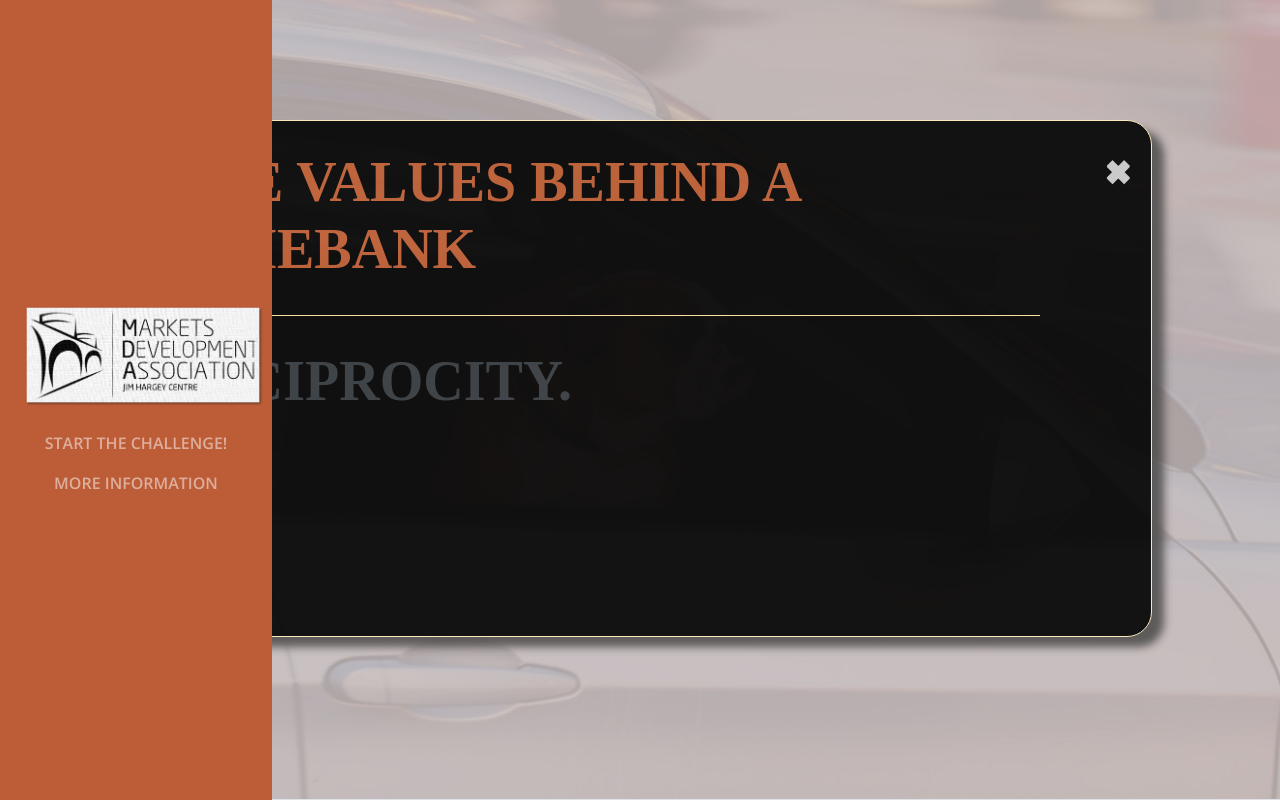
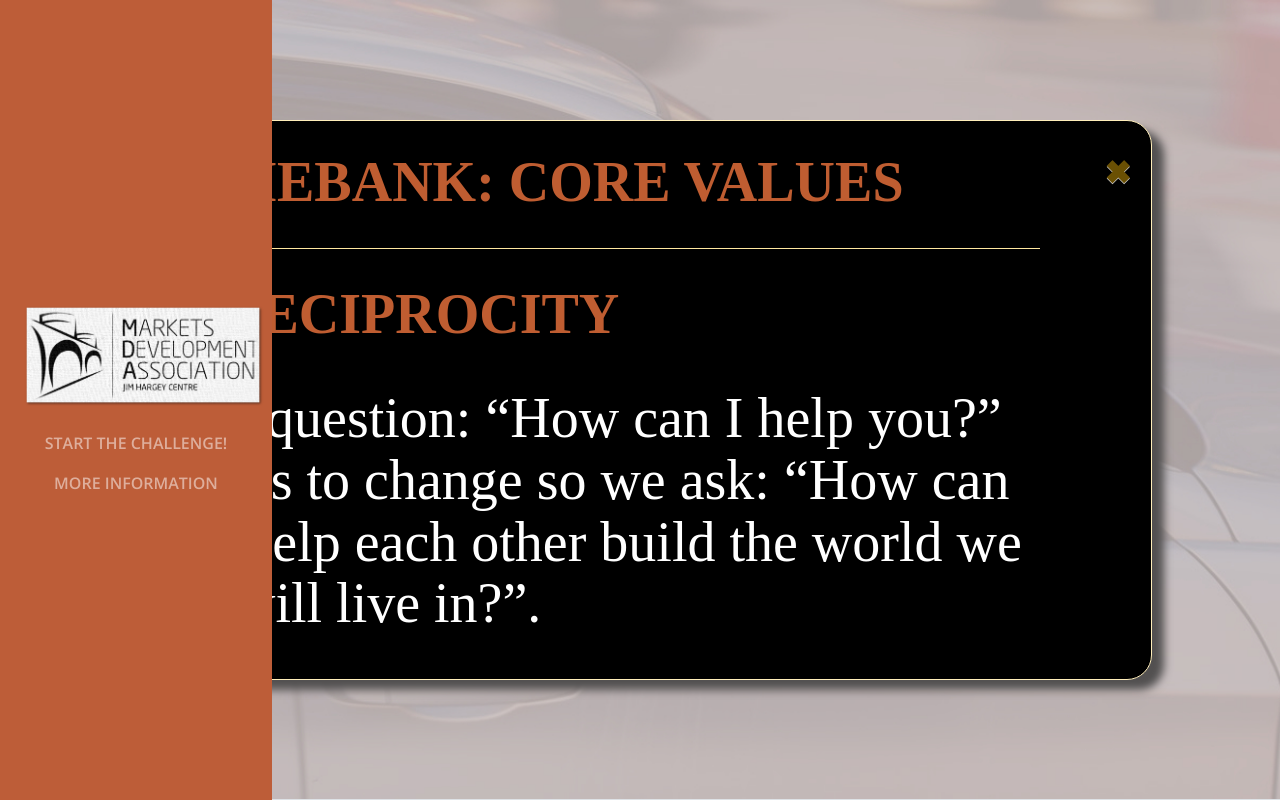
Before and after one commit to Code-Institute-Submissions/MDA-TimeBank-App, a Flask app: page /challenge_5 in a window 1280 px wide. Run offline with Flask 2, Linux system fonts and the light colour scheme; some libraries are stand-ins or nearby versions; some web fonts are replaced.

Commit message:
Page Alerts styled and content finalised

```diff
--- a/static/css/styles.css
+++ b/static/css/styles.css
@@ -97,18 +97,29 @@
 
 /*}*/
 
-.heading {
-    color: #fafafa;
-    position: fixed;
-    font-size: 5rem;
-    z-index: 1;
-    top: 12%;
-    left: 30%;
-    text-align: right;
-    background-color: #492c2c80;
-    padding-right: 1rem;
-    text-shadow: 5px -2px black;
-}
+/*.heading {*/
+
+/*    color: #fafafa;*/
+
+/*    position: fixed;*/
+
+/*    font-size: 5rem;*/
+
+/*    z-index: 1;*/
+
+/*    top: 12%;*/
+
+/*    left: 30%;*/
+
+/*    text-align: right;*/
+
+/*    background-color: #492c2c80;*/
+
+/*    padding-right: 1rem;*/
+
+/*    text-shadow: 5px -2px black;*/
+
+/*}*/
 
 .landing-page {
     font-size: 13rem !important;
@@ -183,10 +194,6 @@
 
 /*Paragraphs*/
 
-p {
-    color: black !important;
-}
-
 /*Navigation Bar*/
 
 .fixed-top {
@@ -211,7 +218,8 @@ p {
 }
 
 h1,
-h2 {
+h2,
+p {
     padding: 1rem !important;
 
 }
@@ -300,23 +308,30 @@ h2 {
 .alert {
     font-size: 4rem;
     font-family: 'Saira Extra Condensed', serif;
-    font-weight: 200;
-    color: #fff;
     background-color: #000;
     box-shadow: 12px 10px 9px #525050;
     width: 80%;
     position: fixed;
     top: 15%;
     left: 10%;
-    opacity: .9;
     z-index: 10;
     border-radius: 25px;
 }
 
-.alert p {
+.alert>p {
     font-size: 3.5rem;
-    color: #fff;
+    color: white;
+    font-weight: 400;
+    line-height: 1.1;
 }
+
+.alert>h2 {
+    color: #bf5d31;
+}
+
+/*.alert p {*/
+/*    color: #fff;*/
+/*}*/
 
 
 #time_bank_img {
--- a/templates/challenge_1.html
+++ b/templates/challenge_1.html
@@ -5,12 +5,12 @@
     <!--ALERT-->
     <div class="alert alert-dismissible alert-warning">
         <button type="button" class="close btn-lg" data-dismiss="alert">&#10006;</button>
-        <h2 class="orange">What's this about?</h2>
+        <h2>What's this about?</h2>
         <hr>
-        <p class="white font_300">There are around 2,500 people living in the Markets.<br><br>
+        <p>There are around 2,500 people living in the Markets.<br><br>
         Over the last year 226 residents have provided information about what skills, knowledge
         and expertise they have - and what support they could do with or would like.<br></p>
-        <h2 class="orange">Take the challenge and see how resourceful your neighbours are!</h2>
+        <h2>Take the challenge and see how resourceful your neighbours are!</h2>
         <h2 class="white font_300">
             <strong>'Right Answer' = 10 points<br>
             'Close Enough' (+/- 10) = 5 points</strong></h2>
--- a/templates/challenge_2.html
+++ b/templates/challenge_2.html
@@ -8,7 +8,7 @@
                 <button type="button" class="close btn-lg" data-dismiss="alert">&#10006;</button>
                 <h2 class="orange">What is a TimeBank?</h2>
                 <hr>
-                <p class="white font_300">TimeBanking is a tool with which a group of
+                <p>TimeBanking is a tool with which a group of
                 people create alternative economic relationships by sharing and exchanging their
                 time, skills & resources rather than buying goods and services with money.</p>
             </div>
--- a/templates/challenge_3.html
+++ b/templates/challenge_3.html
@@ -7,10 +7,10 @@
 
             <div class="alert alert-dismissible alert-warning">
                 <button type="button" class="close btn-lg" data-dismiss="alert">&#10006;</button>
-                <h2 class="orange">The Values Behind a Timebank</h2>
+                <h2>TimeBank: Core Values</h2>
                 <hr>
-                    <h2 class="white">Asset.</h2>
-                    <p class="white">We all have something to give.</p>
+                    <h2>1. Assets</h2>
+                    <p>We all have something to give.</p>
               </div>
 
 
--- a/templates/challenge_4.html
+++ b/templates/challenge_4.html
@@ -8,11 +8,11 @@
         <div class="my-auto">
           <div class="alert alert-dismissible alert-warning">
                 <button type="button" class="close btn-lg" data-dismiss="alert">&#10006;</button>
-                <h2 class="orange">The Values Behind a Timebank</h2>
+                <h2>TimeBank: Core Values</h2>
                 <hr>
 
-                <h2>Redefining Work.</h2>
-                <p>Work should build familes, communities, promote equality and sustainability.</p>
+                <h2>2. Redefining Work</h2>
+                <p>Work should strengthen familes, build communities, promote equality and sustainability.</p>
 
             </div>
 
--- a/templates/challenge_5.html
+++ b/templates/challenge_5.html
@@ -7,11 +7,11 @@
 
             <div class="alert alert-dismissible alert-warning">
                 <button type="button" class="close btn-lg" data-dismiss="alert">&#10006;</button>
-                <h2 class="orange">The Values Behind a Timebank</h2>
+                <h2>TimeBank: Core Values</h2>
                 <hr>
 
-                <h2>Reciprocity.</h2>
-                <p>Its not about 'helping'. Its about building together.</p>
+                <h2>3. Reciprocity</h2>
+                <p>The question: “How can I help you?” needs to change so we ask: “How can we help each other build the world we all will live in?”.</p>
 
             </div>
 
--- a/templates/challenge_6.html
+++ b/templates/challenge_6.html
@@ -8,10 +8,10 @@
         <div class="my-auto">
             <div class="alert alert-dismissible alert-warning">
                 <button type="button" class="close btn-lg" data-dismiss="alert">&#10006;</button>
-                <h2 class="orange">The Values Behind a Timebank</h2>
+                <h2>TimeBank: Core Values</h2>
                 <hr>
-                      <h2>Social Networks.</h2>
-                      <p>Creating communities of support, strength & trust.</p>
+                      <h2>4. Social Networks</h2>
+                      <p>People joined together in shared purpose are stronger than individuals and can create communities of support, strength & trust.</p>
             </div>
 
 
--- a/templates/challenge_7.html
+++ b/templates/challenge_7.html
@@ -7,10 +7,10 @@
 
             <div class="alert alert-dismissible alert-warning">
                 <button type="button" class="close btn-lg" data-dismiss="alert">&#10006;</button>
-                <h2 class="orange">The Values Behind a Timebank</h2>
+                <h2>TimeBank: Core Values</h2>
                 <hr>
 
-                      <h2>Respect.</h2>
+                      <h2>5. Respect</h2>
                       <p>Work with people where they are now, not where we hope they will be at some future point.</p>
 
 
--- a/templates/challenge_8.html
+++ b/templates/challenge_8.html
@@ -9,10 +9,10 @@
             <div class="parent_1">
                 <div class="alert alert-dismissible alert-warning">
                     <button type="button" class="close btn-lg" data-dismiss="alert">&#10006;</button>
-                    <h2 class="orange">Is it possible?</h2>
+                    <h2>Is it possible?</h2>
                     <hr>
-                    <h2 class="white font_300"><strong>"We have what we need, if we use what we have."<br>Edgar Cahn</strong></h2><hr>
-                    <h2 class="orange font_300"><strong>Watch the video after sign-in to see a TimeBank in action!</strong></h2>
+                    <p>"We have what we need, if we use what we have."<br>Edgar Cahn</p><hr>
+                    <h2>Watch the video after sign-in to see a TimeBank in action!</h2>
 
 
                 </div>
```
